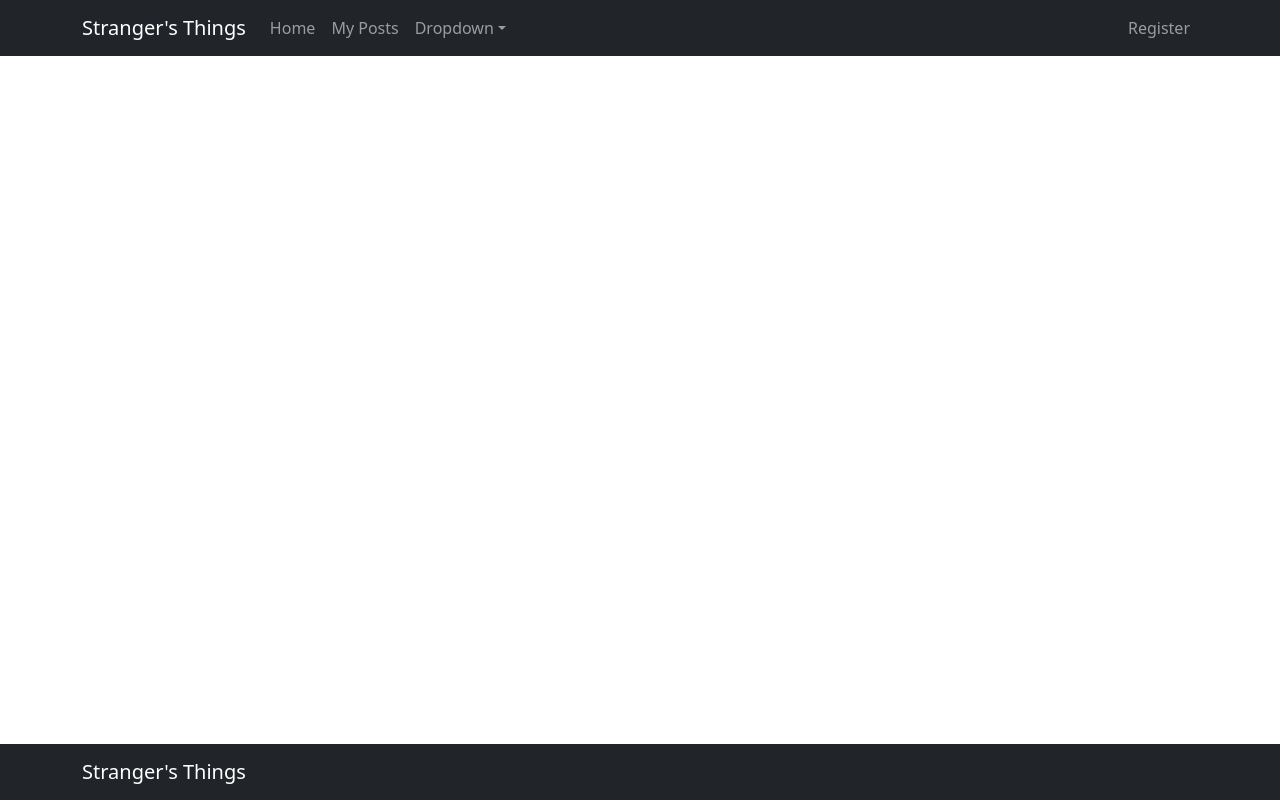
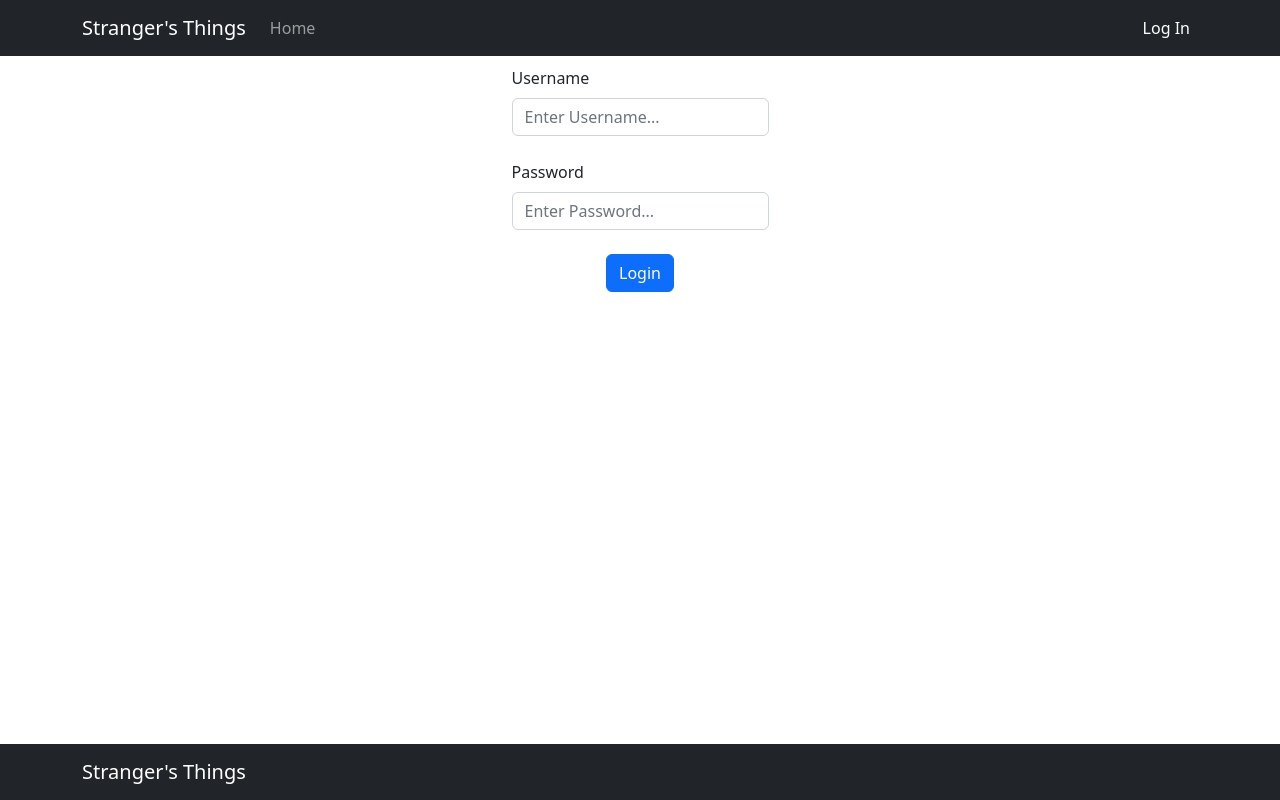
Before and after one commit to indi1984/strangersthingsreact, a React (Create React App) app: page /login in a window 1280 px wide. Built offline with nearby package versions, Linux system fonts and the light colour scheme.

Commit message:
login and routes in progress need api setup for login verification

```diff
--- a/src/AllPosts.jsx
+++ b/src/AllPosts.jsx
@@ -3,9 +3,7 @@ import { fetchPosts } from './ajax-requests/requests'
 
 
 const AllPosts = (props) => {
-  const [postResults, setPostResults] = useState({});
-
-
+ const [postResults, setPostResults] = useState({});
 
  useEffect(() => {
   const posts = async () => {
@@ -16,8 +14,10 @@ const AllPosts = (props) => {
       console.error(`An error has occurred: ${error}`);
     }
   };
-  posts();
+  // posts();
   },[])
+
+  console.log(postResults);
 
   return (
     <h3>ALL POSTS</h3>
--- a/src/App.jsx
+++ b/src/App.jsx
@@ -2,14 +2,15 @@ import React, { useState, useEffect } from 'react';
 import 'bootstrap/dist/css/bootstrap.min.css';
 import NavigationBar from './Navbar';
 import Footer from './Footer';
-import { Routes, Route } from 'react-router-dom';
+import { Routes, Route, Navigate } from 'react-router-dom';
 import Register from './Register';
-import AllPosts from './AllPosts'
-import MyPosts from './MyPosts'
+import AllPosts from './AllPosts';
+import MyPosts from './MyPosts';
+import Login from './Login';
 
 
 function App() {
-  const [token, setToken] = useState('');
+  const [token, setToken] = useState(false);
 
   function tokenCheck() {
     if (window.localStorage.getItem('token')) {
@@ -25,13 +26,23 @@ function App() {
 
   return (
     <div className="App">
-      <NavigationBar />
+      <NavigationBar token={token} setToken={setToken}/>
 
+      {!token && (
       <Routes>
-        <Route path="/" element={<AllPosts />} />
-        <Route path="/register" element={<Register setToken={setToken}/>} />
+        <Route path="/" element={<AllPosts setToken={setToken}/>} />
+        {/* <Route path="/register" element={<Register setToken={setToken}/>} /> */}
+        <Route path="/login" element={<Login token={token} setToken={setToken}/>} />
+
+      </Routes>
+      )}
+
+      {token && (
+      <Routes>
         <Route path="/myposts" element={<MyPosts setToken={MyPosts}/>} />
+        <Route path="*" element={<Navigate to="/myposts" />} />
       </Routes>
+      )}
 
       <Footer />
     </div>
--- a/src/Login.jsx
+++ b/src/Login.jsx
@@ -0,0 +1,47 @@
+import Button from 'react-bootstrap/Button';
+import Form from 'react-bootstrap/Form';
+import React, { useState } from 'react';
+import { registerUser } from './ajax-requests/requests';
+
+function Login(props) {
+  const { token } = props;
+
+  const [username, setUsername] = useState('');
+  const [password, setPassword] = useState('');
+
+
+  async function handleSubmit(event) {
+    event.preventDefault();
+
+  };
+
+  return (
+    <div id='container'>
+      <Form onSubmit={handleSubmit} id="register-form">
+        <Form.Group
+          className="mb-4"
+          controlId="text"
+          onChange={(event) => setUsername(event.target.value)}
+        >
+          <Form.Label>Username</Form.Label>
+          <Form.Control type="text" placeholder="Enter Username..." />
+        </Form.Group>
+
+        <Form.Group
+          className="mb-4"
+          controlId="formBasicPassword"
+          onChange={(event) => setPassword(event.target.value)}
+        >
+          <Form.Label>Password</Form.Label>
+          <Form.Control type="password" placeholder="Enter Password..." />
+        </Form.Group>
+
+        <Button variant="primary" type="submit">
+          Login
+        </Button>
+      </Form>
+    </div>
+  )
+}
+
+export default Login;
--- a/src/Navbar.jsx
+++ b/src/Navbar.jsx
@@ -2,26 +2,38 @@ import React from 'react';
 import Container from 'react-bootstrap/Container';
 import Nav from 'react-bootstrap/Nav';
 import Navbar from 'react-bootstrap/Navbar';
-import NavDropdown from 'react-bootstrap/NavDropdown';
 import { LinkContainer } from 'react-router-bootstrap';
 
 
 
-function NavigationBar() {
+function NavigationBar(props) {
+  const {token, setToken} = props;
   return (
     <Navbar collapseOnSelect expand="lg" bg="dark" variant="dark">
       <Container>
-        <Navbar.Brand href="#home">Stranger's Things</Navbar.Brand>
+        <Navbar.Brand>Stranger's Things</Navbar.Brand>
         <Navbar.Toggle aria-controls="responsive-navbar-nav" />
         <Navbar.Collapse id="responsive-navbar-nav">
           <Nav className="me-auto">
-            <LinkContainer to="/">
-              <Nav.Link href="#features">Home</Nav.Link>
-            </LinkContainer>
+            {token && (
             <LinkContainer to="/myposts">
               <Nav.Link>My Posts</Nav.Link>
             </LinkContainer>
-            <NavDropdown title="Dropdown" id="collapsible-nav-dropdown">
+            )}
+
+            {!token && (
+            <LinkContainer to="/">
+              <Nav.Link>Home</Nav.Link>
+            </LinkContainer>
+            )}
+
+            {token && (
+            <LinkContainer to="/mymessages">
+              <Nav.Link>My Messages</Nav.Link>
+            </LinkContainer>
+            )}
+
+            {/* <NavDropdown title="Dropdown" id="collapsible-nav-dropdown">
               <NavDropdown.Item href="#action/3.1">Action</NavDropdown.Item>
               <NavDropdown.Item href="#action/3.2">
                 Another action
@@ -31,15 +43,26 @@ function NavigationBar() {
               <NavDropdown.Item href="#action/3.4">
                 Separated link
               </NavDropdown.Item>
-            </NavDropdown>
+            </NavDropdown> */}
           </Nav>
+
           <Nav>
-            <LinkContainer to="/register">
+            {!token && (
+            <LinkContainer to="/login">
               <Nav.Link>
-                Register
+                Log In
               </Nav.Link>
             </LinkContainer>
+            )}
+            {token && (
+            <LinkContainer to="/">
+              <Nav.Link>
+                Log Out
+              </Nav.Link>
+            </LinkContainer>
+            )}
           </Nav>
+
         </Navbar.Collapse>
       </Container>
     </Navbar>
--- a/src/ajax-requests/requests.js
+++ b/src/ajax-requests/requests.js
@@ -28,3 +28,22 @@ export const registerUser = async (user) => {
     console.error(error);
   }
 };
+
+
+export const registeredUser = async (user) => {
+  try {
+    const response = await fetch(`${BASE_URL}/users/register`, {
+      method: "POST",
+      headers: {
+        "Content-Type": "application/json",
+      },
+      body: JSON.stringify({
+        user,
+      }),
+    });
+    const result = await response.json();
+    return result;
+  } catch (error) {
+    console.error(error);
+  }
+};
```
